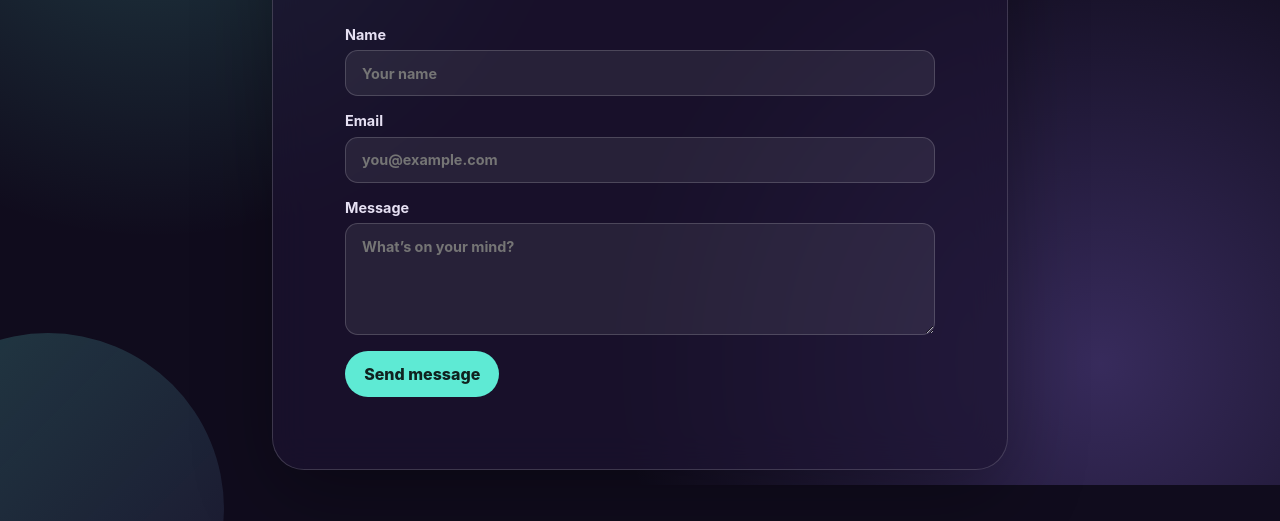
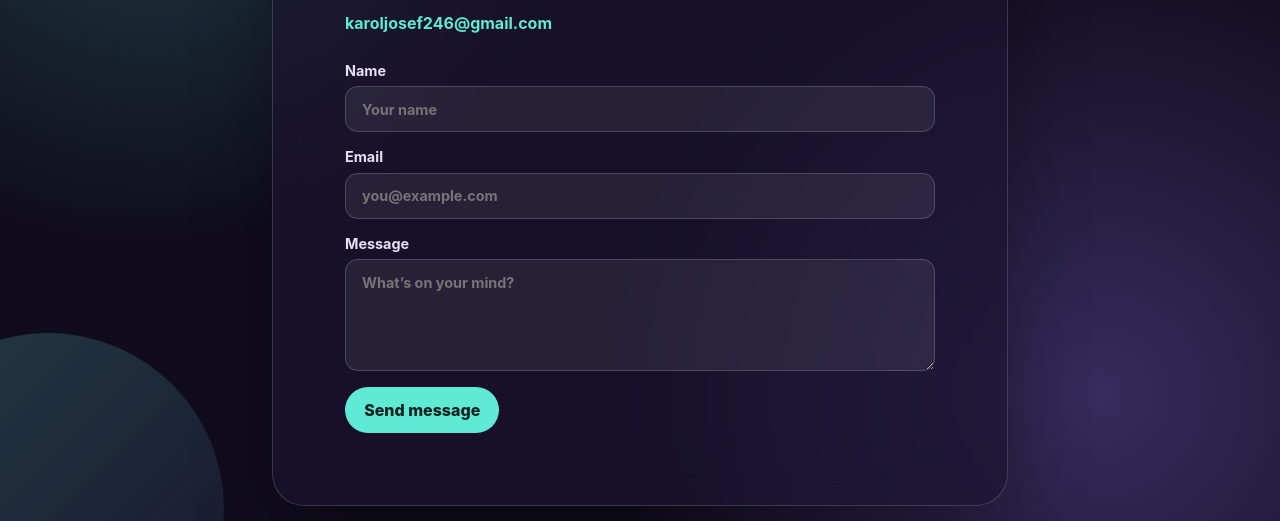
Before and after one commit to josephkazibwe/project-one, a plain HTML site: page contact.html in a window 1280 px wide. Shown: the part 323-844 px from the top of the page. Before the commit the page ends 808 px from the top, so only its background shows below. Drawn offline with Linux system fonts and the light colour scheme.

Commit message:
inbuild agent

```diff
--- a/contact.html
+++ b/contact.html
@@ -11,6 +11,9 @@
       .orb { position: fixed; width: 22rem; aspect-ratio: 1; border-radius: 50%; background: linear-gradient(135deg, rgba(94,234,212,.22), rgba(157,123,255,.08)); animation: float 9s ease-in-out infinite; } .orb--one { top: -10rem; right: -7rem; } .orb--two { bottom: -13rem; left: -8rem; animation-delay: -4s; }
       main { width: min(90vw, 48rem); padding: 1rem; position: relative; z-index: 1; } nav { display: flex; justify-content: center; gap: .4rem; margin-bottom: 1rem; } nav a { padding: .55rem .85rem; border-radius: 999px; color: var(--muted); font-size: .9rem; font-weight: 700; text-decoration: none; transition: background 180ms ease, color 180ms ease; } nav a:hover, nav a[aria-current="page"] { color: var(--ink); background: rgba(255,255,255,.12); }
       .card { padding: clamp(2rem, 7vw, 4.5rem); border: 1px solid rgba(255,255,255,.16); border-radius: 2rem; background: rgba(28,20,49,.68); box-shadow: 0 1.5rem 5rem rgba(0,0,0,.3); backdrop-filter: blur(18px); animation: appear 700ms cubic-bezier(.2,.7,.2,1) both; } .eyebrow { margin: 0 0 1rem; color: var(--cyan); font-size: .78rem; font-weight: 800; letter-spacing: .16em; text-transform: uppercase; } h1 { margin: 0; font-size: clamp(2.8rem, 9vw, 5.5rem); letter-spacing: -.06em; } h1 span { background: linear-gradient(100deg,#fff 10%,#d9ceff 48%,#5eead4); -webkit-background-clip: text; background-clip: text; color: transparent; } .intro { color: var(--muted); line-height: 1.7; }
+      .email-link { margin-top: 0.8rem; }
+      .email-link a { color: var(--cyan); text-decoration: none; font-weight: 700; }
+      .email-link a:hover { text-decoration: underline; }
       form { display: grid; gap: 1rem; margin-top: 1.8rem; } label { display: grid; gap: .45rem; color: #e6e0f3; font-size: .9rem; font-weight: 700; } input, textarea { width: 100%; padding: .85rem 1rem; border: 1px solid rgba(255,255,255,.17); border-radius: .8rem; outline: none; color: var(--ink); font: inherit; background: rgba(255,255,255,.07); } input:focus, textarea:focus { border-color: var(--cyan); box-shadow: 0 0 0 .2rem rgba(94,234,212,.12); } textarea { min-height: 7rem; resize: vertical; } button { justify-self: start; padding: .8rem 1.2rem; border: 0; border-radius: 999px; color: #10221f; background: var(--cyan); font: inherit; font-weight: 800; cursor: pointer; } button:hover { filter: brightness(1.08); }
       @keyframes appear { from { opacity: 0; transform: translateY(1.5rem) scale(.98); } to { opacity: 1; transform: translateY(0) scale(1); } } @keyframes float { 50% { transform: translate(1.5rem,2.5rem) scale(1.08); } }
     </style>
@@ -21,6 +24,7 @@
       <nav aria-label="Primary navigation"><a href="index.html">Home</a><a href="about.html">About</a><a href="contact.html" aria-current="page">Contact</a></nav>
       <section class="card" aria-labelledby="page-title">
         <p class="eyebrow">Let’s connect</p><h1 id="page-title"><span>Say hello.</span></h1><p class="intro">Have an idea or simply want to get in touch? Leave a message below.</p>
+        <p class="email-link"><a href="mailto:karoljosef246@gmail.com">karoljosef246@gmail.com</a></p>
         <form action="#" method="post"><label>Name<input type="text" name="name" autocomplete="name" placeholder="Your name" required /></label><label>Email<input type="email" name="email" autocomplete="email" placeholder="you@example.com" required /></label><label>Message<textarea name="message" placeholder="What’s on your mind?" required></textarea></label><button type="submit">Send message</button></form>
       </section>
     </main>
```
